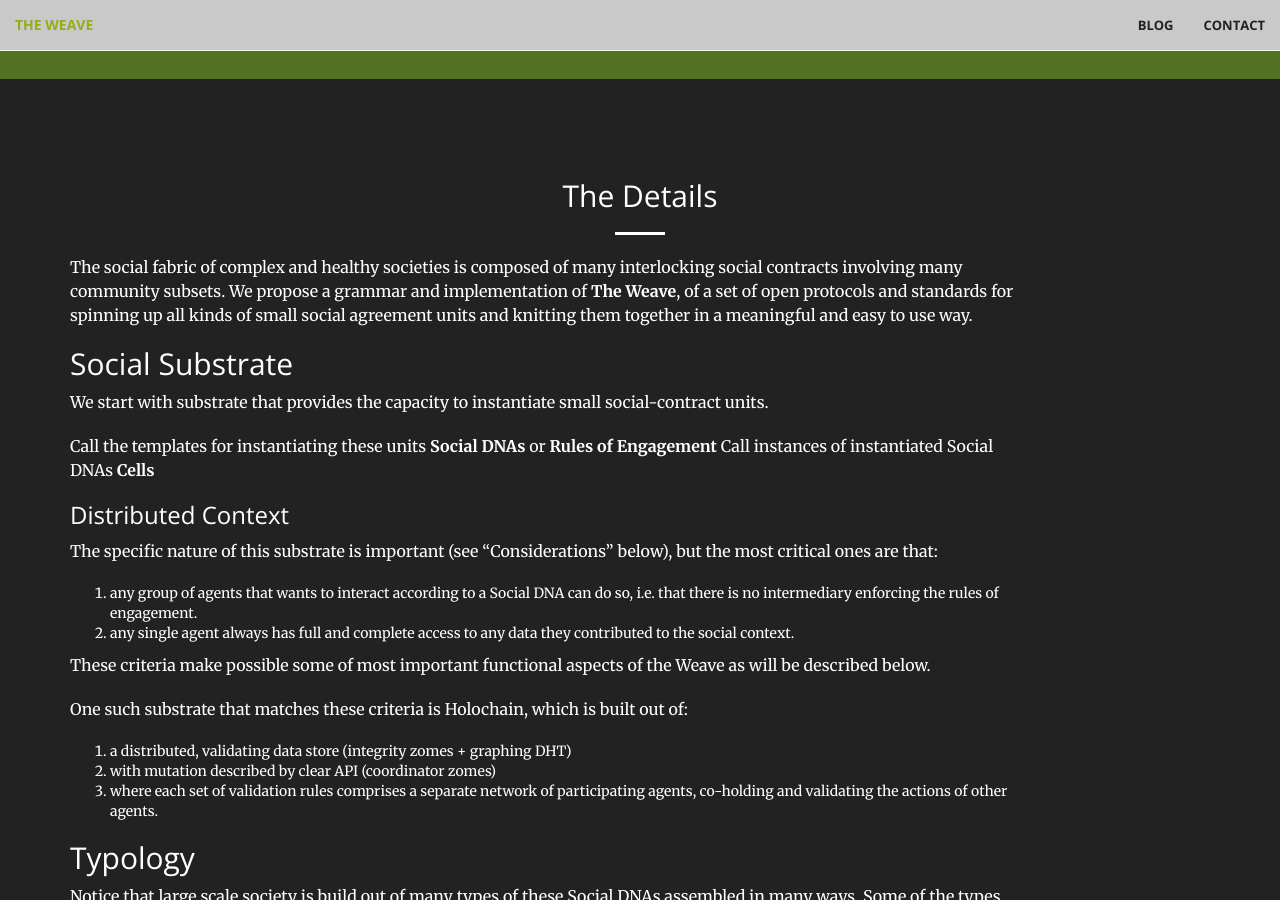
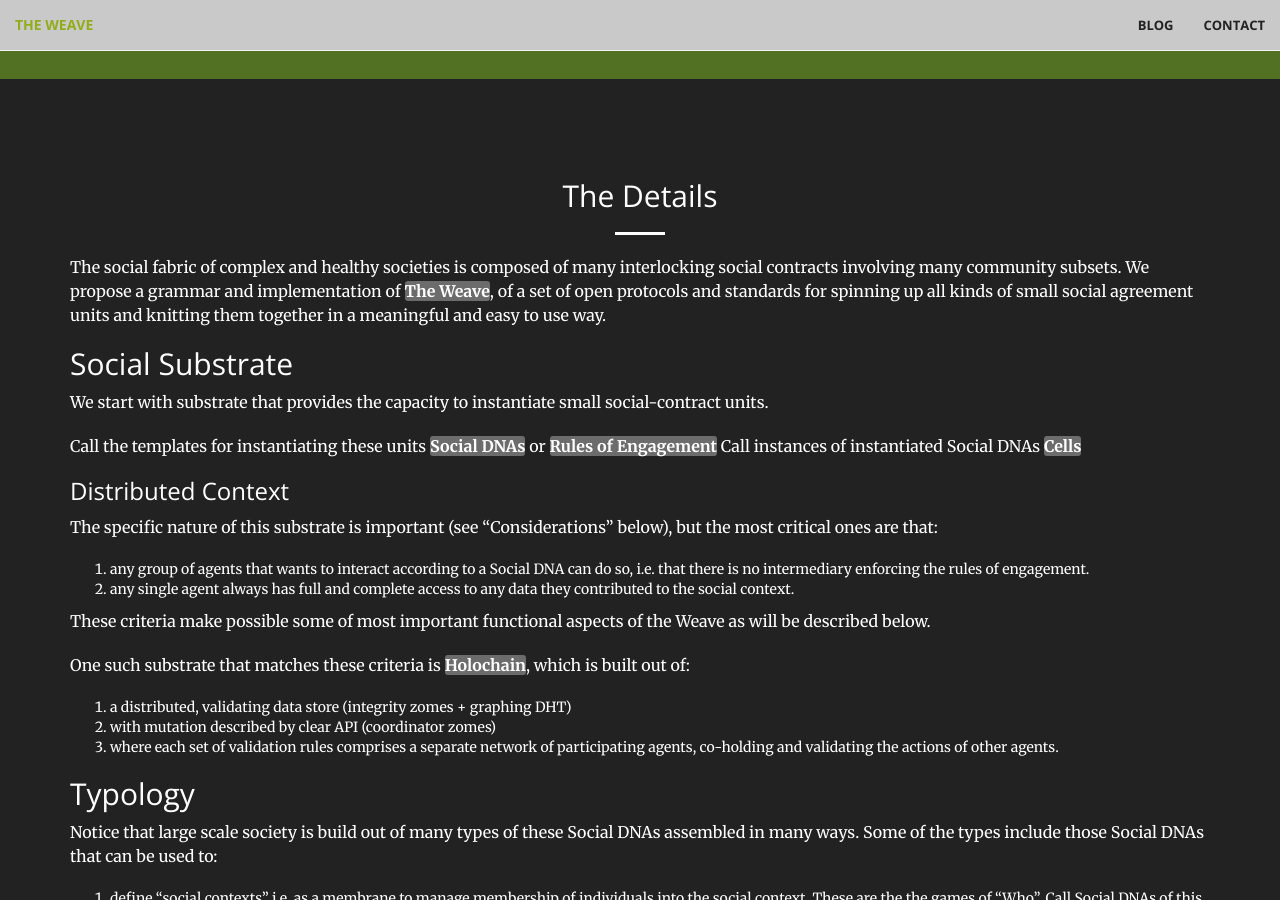
Before and after one commit to lightningrodlabs/theweave, a Jekyll site: the page built from docs/index.md, in a window 1280 px wide and 900 px high, scrolled down 1842 px. Built offline with Jekyll 4.4.1, drawn with Linux system fonts in a browser that asks for light colours.

```diff
--- a/docs/_includes/css/custom.css
+++ b/docs/_includes/css/custom.css
@@ -250,6 +250,11 @@ div#disqus_thread {
 }
 
 
+section#deeper p strong {
+  background-color: rgba(220, 220, 220, 0.4);
+  border-radius: 3px;
+}
+
 /* Image */
 
 .image {
--- a/docs/index.md
+++ b/docs/index.md
@@ -55,7 +55,7 @@ description: ""
       <hr class="light">
     </div>
     <div class="row text-left">
-      <div class="col-lg-10 col-md-10">
+      <div class="col-lg-12 col-md-12">
       {% capture my_include %}{% include_relative paper.md %}{% endcapture %}
       {{ my_include | markdownify }}
       </div>
--- a/docs/paper.md
+++ b/docs/paper.md
@@ -16,7 +16,7 @@ The specific nature of this substrate is important (see "Considerations" below),
 
 These criteria make possible some of most important functional aspects of the Weave as will be described below.
 
-One such substrate that matches these criteria is Holochain, which is built out of:
+One such substrate that matches these criteria is **Holochain**, which is built out of:
 1. a distributed, validating data store (integrity zomes + graphing DHT)
 2. with mutation described by clear API (coordinator zomes)
 3. where each set of validation rules comprises a separate network of participating agents, co-holding and validating the actions of other agents.
```
